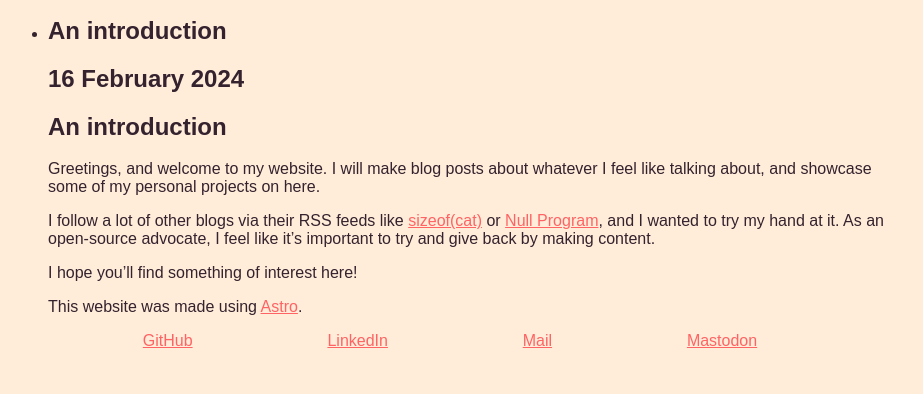
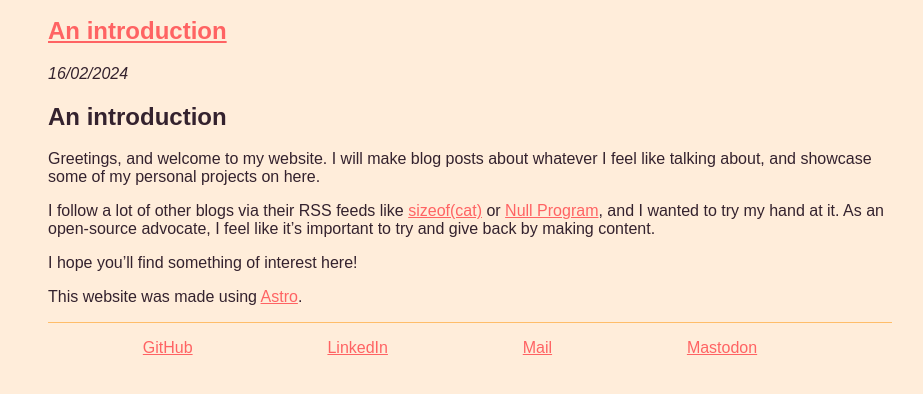
Before and after one commit to rodriguegaspard/rodriguegaspard.github.io, an Astro site: page / in a window 1280 px wide. Shown: the part 206-600 px from the top of the page, without its empty margins (190-1113 px from the left). Built offline with nearby package versions, Linux system fonts and the light colour scheme; Astro itself is replaced by a stand-in of ours.

Commit message:
Tweaked the blog stylesheet with a better date format and borders

```diff
--- a/src/js/utils.js
+++ b/src/js/utils.js
@@ -1,3 +1,3 @@
 export function formatDate(date){
-  return new Date(date).toLocaleDateString("en-GB", {year:'numeric', month:'long', day:'numeric'});
+  return new Date(date).toLocaleDateString("en-GB");
 }
--- a/src/layouts/BlogLayout.astro
+++ b/src/layouts/BlogLayout.astro
@@ -3,17 +3,44 @@ import BaseLayout from "./BaseLayout.astro"
 import { formatDate } from "../js/utils"
 const allPosts = await Astro.glob('../pages/posts/*.md')
 ---
-
 <BaseLayout title="The Rooster's Nest">
+  <div class="blog">
     <ul>
       {allPosts.map((post) =>
         <li>
-        <article>
-          <h1>{post.frontmatter.title}</h1>
-          <h2>{formatDate(post.frontmatter.pubDate)}</h2>
+          <article class="blogpost">
+            <header>
+              <a href={post.url}><h1>{post.frontmatter.title}</h1></a>
+              <i>{formatDate(post.frontmatter.pubDate)}</i>
+            </header>
             <Fragment set:html={post.compiledContent()}/>
           </article>
         </li>
       )}
     </ul>
+  </div>
 </BaseLayout>
+
+<style>
+ul {
+  list-style-type: none;
+}
+
+.blogpost{
+  border-bottom-style: solid;
+}
+
+@media (prefers-color-scheme: dark) {
+  .blogpost{
+    border-bottom-color: #ffb830;
+    border-bottom-width: 1px;
+  }
+}
+
+@media (prefers-color-scheme: light) {
+  .blogpost{
+    border-bottom-color: #ffbd69;
+    border-bottom-width: 1px;
+  }
+}
+</style>
```
Also changed, not shown: src/styles/styles.css (+6 -7 lines). Lines whose indentation alone changed are shown as unchanged.
